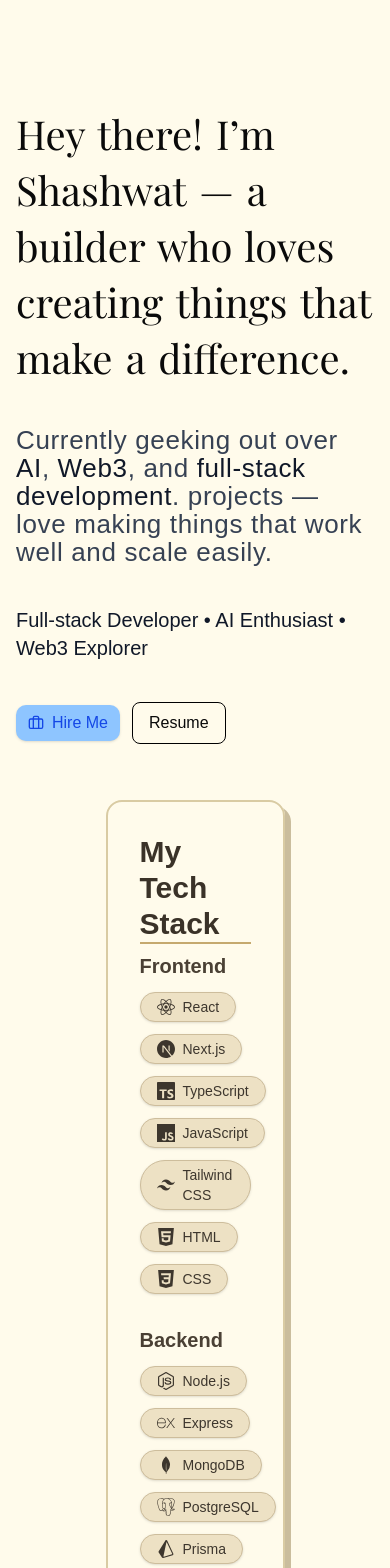
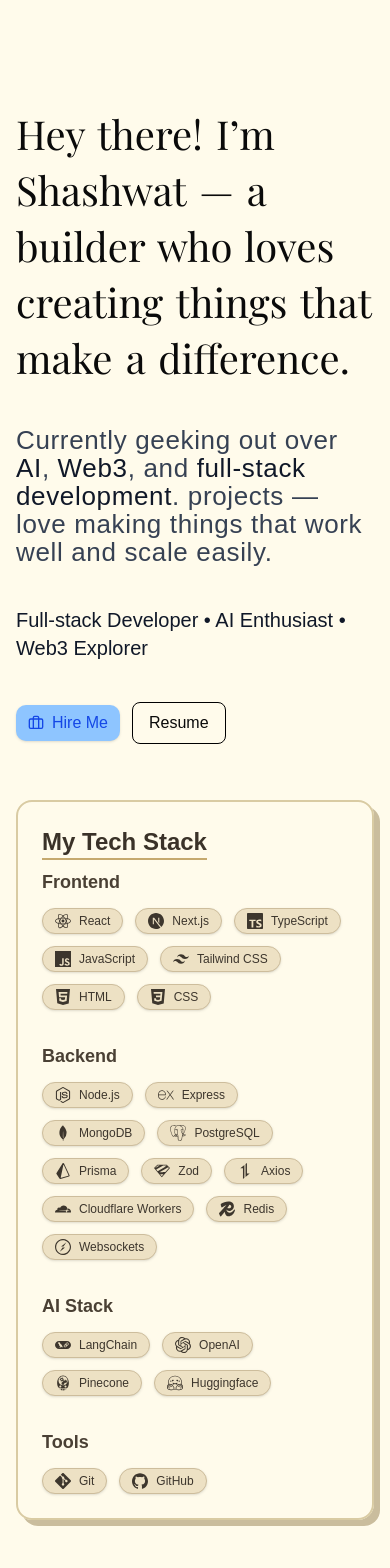
Before and after one commit to shashwat558/portfolio, a Next.js app: page / in a window 390 px wide. Shown: the top 1568 px of the page. Built offline with nearby package versions, Linux system fonts and the light colour scheme; a web font is replaced by a local one.

Commit message:
Update NavDock component email link format, enhance TechTags layout, and add Lenis smooth scrolling hook

```diff
--- a/components/NavDock.tsx
+++ b/components/NavDock.tsx
@@ -89,7 +89,7 @@ const DATA = {
       },
       email: {
         name: "Send Email",
-        url: "https://mailto:jainshashwat528@gmail.com",
+        url: "mailto:jainshashwat528@gmail.com",
         icon: Icons.email,
       },
     },
@@ -133,6 +133,7 @@ export function NavDock() {
                   <Link
                     href={item.href}
                     aria-label={item.label}
+                    type="_blank"
                     className={cn(
                       buttonVariants({ variant: "ghost", size: "icon" }),
                       "size-12 rounded-full",
--- a/components/TechStack.tsx
+++ b/components/TechStack.tsx
@@ -45,23 +45,24 @@ const sections = {
   ],
 };
 
+
 const TechTags = () => {
   return (
-    <div className="  flex items-center justify-center px-4 py-10">
-      <div className="w-1/2 h-auto border-2 border-[#d9cba3] rounded-2xl shadow-[6px_6px_0_#cabd9d] p-8 font-mono space-y-8">
-        <h2 className="text-3xl font-bold dark:text-[#d1b797] text-[#3a3228] border-b-2 border-[#c5a96e] inline-block mb-2">
+    <div className="flex items-center justify-center px-4 py-10">
+      <div className="w-full max-w-4xl border-2 border-[#d9cba3] rounded-2xl shadow-[6px_6px_0_#cabd9d] p-6 md:p-8 font-mono space-y-8">
+        <h2 className="text-2xl md:text-3xl font-bold dark:text-[#d1b797] text-[#3a3228] border-b-2 border-[#c5a96e] inline-block mb-2">
           My Tech Stack
         </h2>
         {Object.entries(sections).map(([section, techs]) => (
           <div key={section}>
-            <h3 className="text-xl font-semibold dark:text-[#e6d9c9] text-[#4a4034] mb-3">{section}</h3>
+            <h3 className="text-lg md:text-xl font-semibold dark:text-[#e6d9c9] text-[#4a4034] mb-3">{section}</h3>
             <div className="flex flex-wrap gap-3">
               {techs.map(({ name, icon }) => (
                 <span
                   key={name}
-                  className="flex items-center gap-2 bg-[#ede1c4] text-[#3d362d] border border-[#cdbd9c] px-4 py-1 rounded-full text-sm shadow hover:-translate-y-1 hover:shadow-md transition-all duration-200"
+                  className="flex items-center gap-2 bg-[#ede1c4] text-[#3d362d] border border-[#cdbd9c] px-3 md:px-4 py-1 rounded-full text-xs md:text-sm shadow hover:-translate-y-1 hover:shadow-md transition-all duration-200"
                 >
-                  <span className="text-lg">{icon}</span>
+                  <span className="text-base md:text-lg">{icon}</span>
                   {name}
                 </span>
               ))}
@@ -73,4 +74,5 @@ const TechTags = () => {
   );
 };
 
+
 export default TechTags;
--- /dev/null
+++ b/hooks/useLenis.tsx
@@ -0,0 +1,26 @@
+// hooks/useLenis.ts
+import { useEffect } from 'react';
+import Lenis from 'lenis';
+
+export const useLenis = () => {
+  useEffect(() => {
+    const lenis = new Lenis({
+      duration: 1.2,
+      easing: (t) => t * (2 - t), // Adjust easing curve as needed
+      smoothWheel: true,
+      // smoothTouch: false, // Removed as it is not a valid property
+      infinite: false,
+    });
+
+    const animate = () => {
+      lenis.raf(1);
+      requestAnimationFrame(animate);
+    };
+
+    animate();
+
+    return () => {
+      lenis.destroy();
+    };
+  }, []);
+};
--- a/package.json
+++ b/package.json
@@ -21,6 +21,7 @@
     "@types/mdx": "^2.0.13",
     "class-variance-authority": "^0.7.1",
     "cobe": "^0.6.3",
+    "lenis": "^1.2.3",
     "lucide-react": "^0.487.0",
     "motion": "^12.7.4",
     "next": "15.3.0",
```
Also changed, not shown: 1 other file (tests, documents, lock files or other folders).
